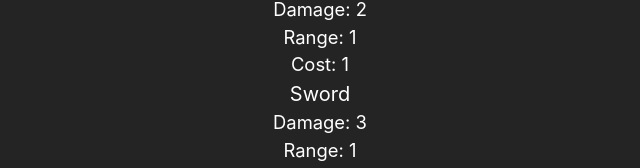
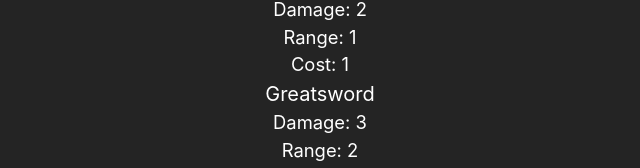
Before and after one commit to codetrifecta/rto-combat-simulator, a React (Vite) app: page / in a window 1280 px wide. Shown: the part 509-677 px from the top of the page, without its empty margins (320-960 px from the left). Built offline with nearby package versions, Linux system fonts and the light colour scheme; a web font is replaced by a local one.

Commit message:
Store weapons in constants

```diff
--- a/src/constants.tsx
+++ b/src/constants.tsx
@@ -1,4 +1,4 @@
-import { ISkill, IStatus } from "./types";
+import { ISkill, IStatus, IWeapon } from "./types";
 
 export const TILE_SIZE = 45; // Default to 50
 
@@ -125,3 +125,48 @@ export const STATUSES: IStatus[] = [
     },
   },
 ];
+
+export const WEAPONS: IWeapon[] = [
+  {
+    id: 1,
+    name: "Fists",
+    damage: 1,
+    range: 1,
+    cost: 1,
+  },
+  {
+    id: 2,
+    name: "Club",
+    damage: 2,
+    range: 1,
+    cost: 1,
+  },
+  {
+    id: 3,
+    name: "Greatsword",
+    damage: 3,
+    range: 2,
+    cost: 2,
+  },
+  {
+    id: 4,
+    name: "Bow",
+    damage: 2,
+    range: 4,
+    cost: 2,
+  },
+  {
+    id: 5,
+    name: "Magic Staff",
+    damage: 1,
+    range: 3,
+    cost: 1,
+  },
+  {
+    id: 6,
+    name: "Test Hammer of Doom",
+    damage: 100,
+    range: 100,
+    cost: 1,
+  },
+];
--- a/src/store/inventory.ts
+++ b/src/store/inventory.ts
@@ -1,5 +1,6 @@
 import { create } from "zustand";
 import { IChestpiece, IHelmet, ILegging, IWeapon } from "../types";
+import { WEAPONS } from "../constants";
 
 interface IPlayerInventoryStore {
   weapons: IWeapon[];
@@ -14,50 +15,7 @@ interface IPlayerInventoryStore {
 }
 
 export const usePlayerInventoryStore = create<IPlayerInventoryStore>((set) => ({
-  weapons: [
-    {
-      id: 1,
-      name: "Fists",
-      damage: 1,
-      range: 1,
-      cost: 1,
-    },
-    {
-      id: 2,
-      name: "Club",
-      damage: 2,
-      range: 1,
-      cost: 1,
-    },
-    {
-      id: 3,
-      name: "Sword",
-      damage: 3,
-      range: 1,
-      cost: 2,
-    },
-    {
-      id: 4,
-      name: "Bow",
-      damage: 2,
-      range: 4,
-      cost: 2,
-    },
-    {
-      id: 5,
-      name: "Magic Staff",
-      damage: 1,
-      range: 3,
-      cost: 1,
-    },
-    {
-      id: 6,
-      name: "Test Hammer of Doom",
-      damage: 100,
-      range: 100,
-      cost: 1,
-    },
-  ],
+  weapons: WEAPONS,
   helmets: [
     {
       id: 1,
```
